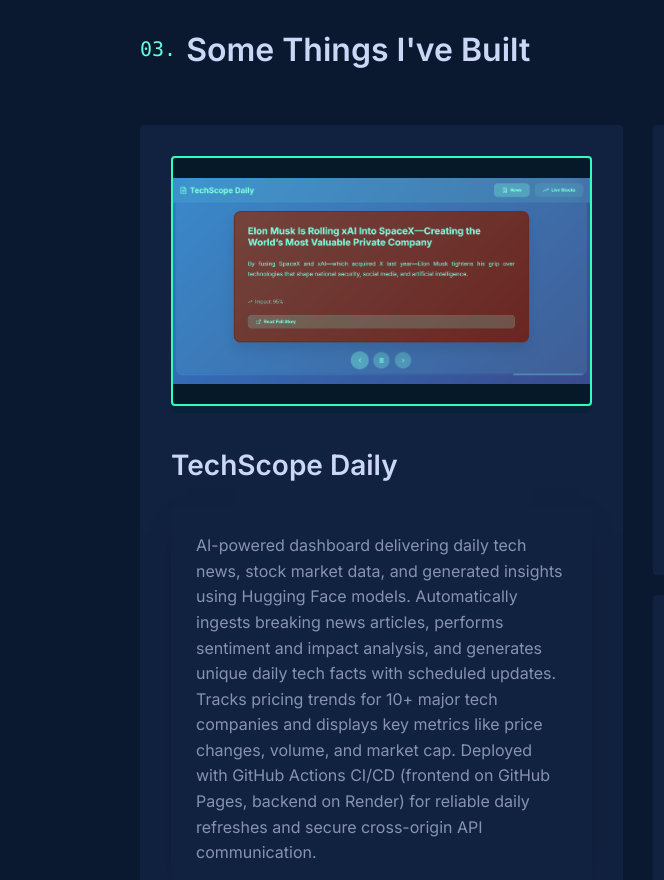
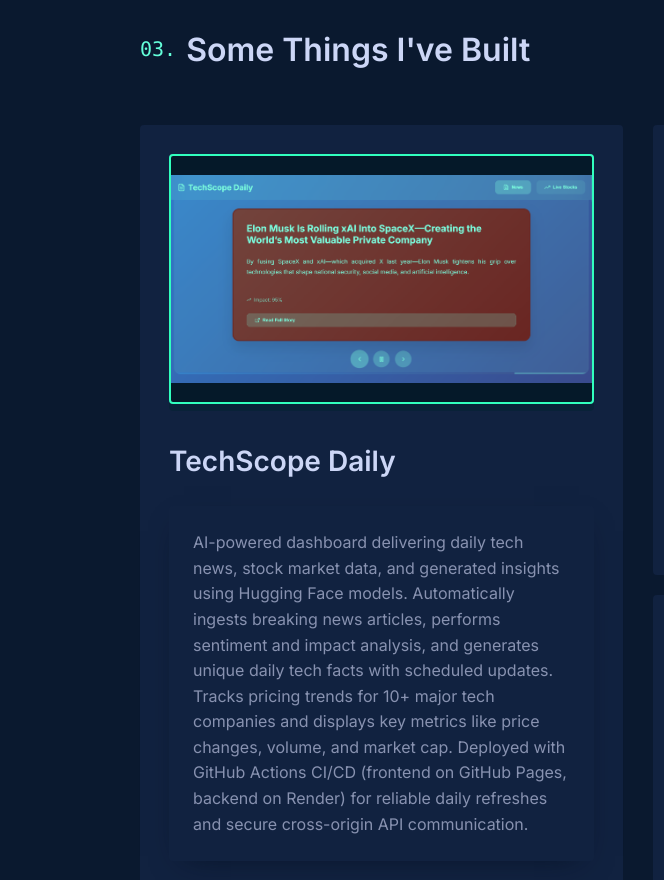
Before and after one commit to pranavgautam9/pranavgautam9.github.io, a plain HTML site: page index.html in a window 1280 px wide. Shown: the part 2440-3320 px from the top of the page, 0-664 px from the left. Drawn offline with Linux system fonts and the light colour scheme; grey boxes are pictures that could not be loaded.

Commit message:
Fix projects styling

```diff
--- a/styles.css
+++ b/styles.css
@@ -664,7 +664,7 @@
     flex-direction: column;
     background-color: var(--light-navy);
     border-radius: var(--border-radius);
-    padding: 30px;
+    padding: 28px;
     border: 1px solid transparent;
     transition: var(--transition);
 }
@@ -678,7 +678,7 @@
 .featured-project .project-image {
     position: relative;
     width: 100%;
-    margin-bottom: 30px;
+    margin-bottom: 28px;
 }
 
 .featured-project .project-info {
@@ -837,16 +837,16 @@
     font-size: clamp(24px, 5vw, 28px);
     font-weight: 600;
     color: var(--lightest-slate);
-    margin-bottom: 20px;
+    margin-bottom: 22px;
 }
 
 .project-description {
     background-color: var(--light-navy);
-    padding: 25px;
+    padding: 24px;
     border-radius: var(--border-radius);
     color: var(--slate);
     line-height: 1.6;
-    margin-bottom: 20px;
+    margin-bottom: 22px;
     box-shadow: 0 10px 30px -15px var(--navy-shadow);
 }
 
@@ -864,7 +864,7 @@
     flex-wrap: wrap;
     gap: 0;
     list-style: none;
-    margin-bottom: 20px;
+    margin-bottom: 22px;
     font-size: var(--fz-xs);
     font-family: 'SF Mono', 'Monaco', 'Inconsolata', 'Fira Code', 'Fira Mono', 'Droid Sans Mono', 'Source Code Pro', monospace;
 }
```
Also changed, not shown: 1 other file.
